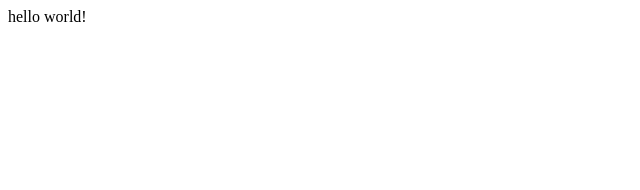
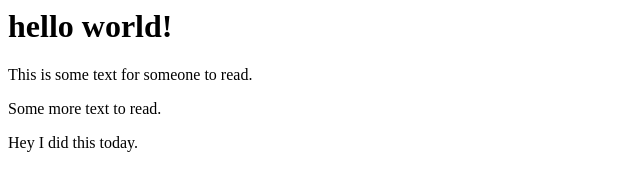
Before and after one commit to egurosh/egurosh.github.io, a plain HTML site: page index.html in a window 1280 px wide. Shown: the whole page, without its empty margins (0-640 px from the left). Drawn offline with Linux system fonts and the light colour scheme.

Commit message:
hello it me

```diff
--- a/index.html
+++ b/index.html
@@ -1 +1,4 @@
-<p>hello world!<p>
+<h1>hello world!</h1>
+<p>This is some text for someone to read.</p>
+<p> Some more text to read.</p>
+<p> Hey I did this today.</p>
```
